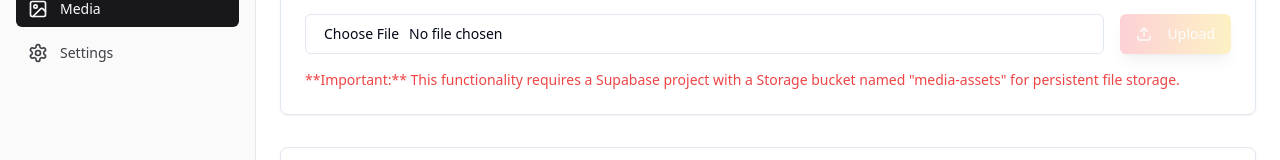
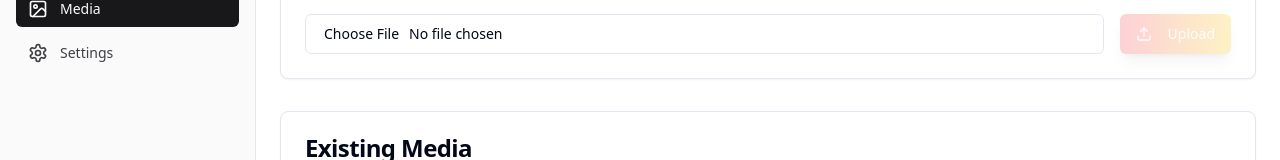
Before and after one commit to Ahmedalfayoumi/Ze-Event, a React (Vite) app: page /control-panel/media in a window 1280 px wide. Shown: the part 234-394 px from the top of the page. Built offline with nearby package versions, Linux system fonts and the light colour scheme; no server answers.

Commit message:
[dyad] Removed redundant message from AdminMedia page - wrote 1 file(s)

```diff
--- a/src/pages/admin/AdminMedia.tsx
+++ b/src/pages/admin/AdminMedia.tsx
@@ -126,9 +126,6 @@ const AdminMedia = () => {
           {selectedFile && (
             <p className="text-sm text-muted-foreground">Selected: {selectedFile.name}</p>
           )}
-          <p className="mt-4 text-sm text-red-500">
-            **Important:** This functionality requires a Supabase project with a Storage bucket named "{BUCKET_NAME}" for persistent file storage.
-          </p>
         </CardContent>
       </Card>
 
```
